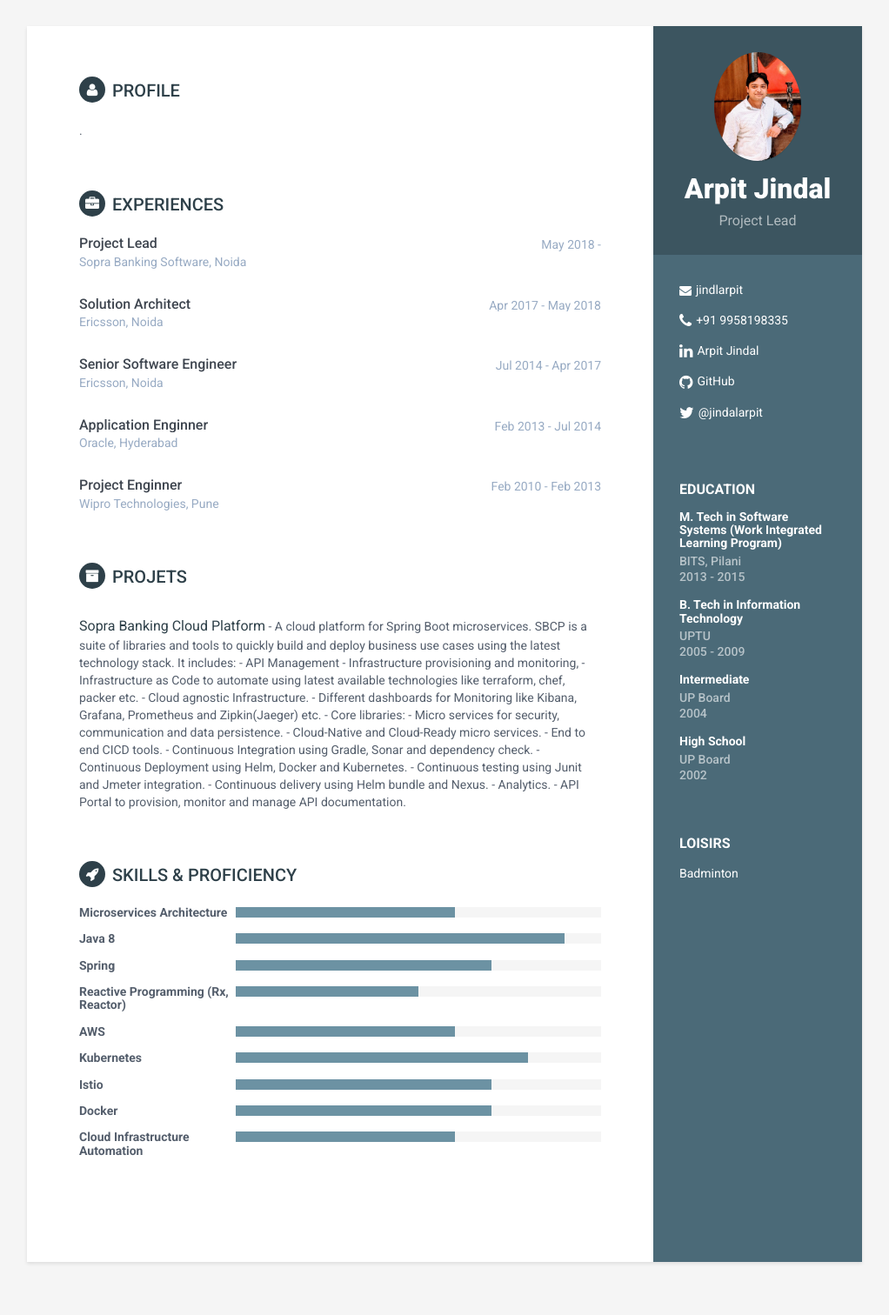
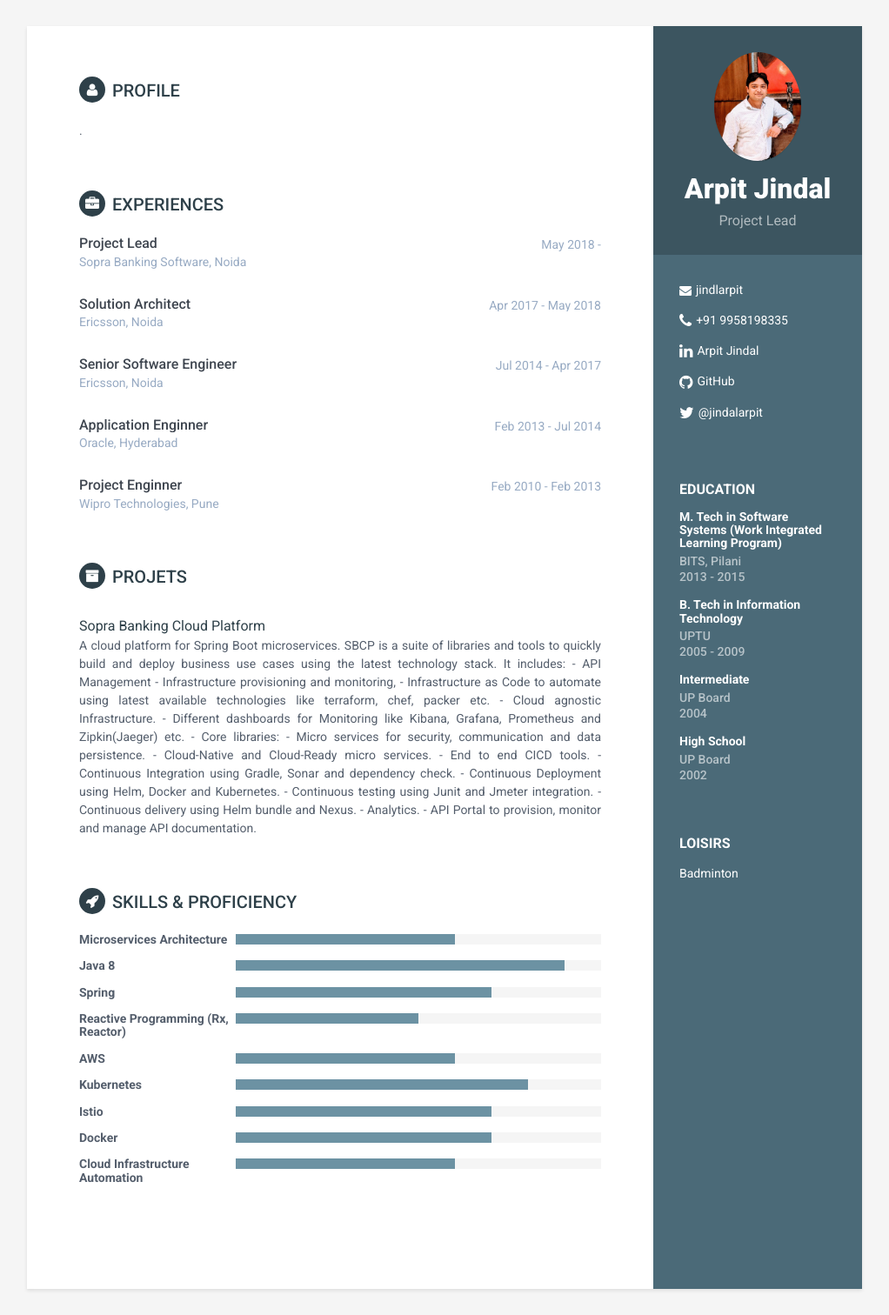
Before and after one commit to jindalarpit/resume, a Jekyll site: the page built from index.html, in a window 1280 px wide. Shown: the whole page at 87% size, without its empty margins (129-1151 px from the left). Built offline with Jekyll 4.4.1, drawn with Linux system fonts in a browser that asks for light colours; before the commit the page ends 1481 px from its top, so only the background shows below that.

Commit message:
updated project structure

```diff
--- a/_includes/projects.html
+++ b/_includes/projects.html
@@ -10,7 +10,9 @@
     <div class="item">
         <span class="project-title"><a href="{{ project.link }}">{{ project.title }}</a></span>
         {% if project.tagline %}
-        - <span class="project-tagline">{{ project.tagline }}</span>
+        <div class="project-tagline">
+            <p>{{ project.tagline }}</p>
+        </div>
         {% endif %}
     </div>
     {% endfor %}
```
